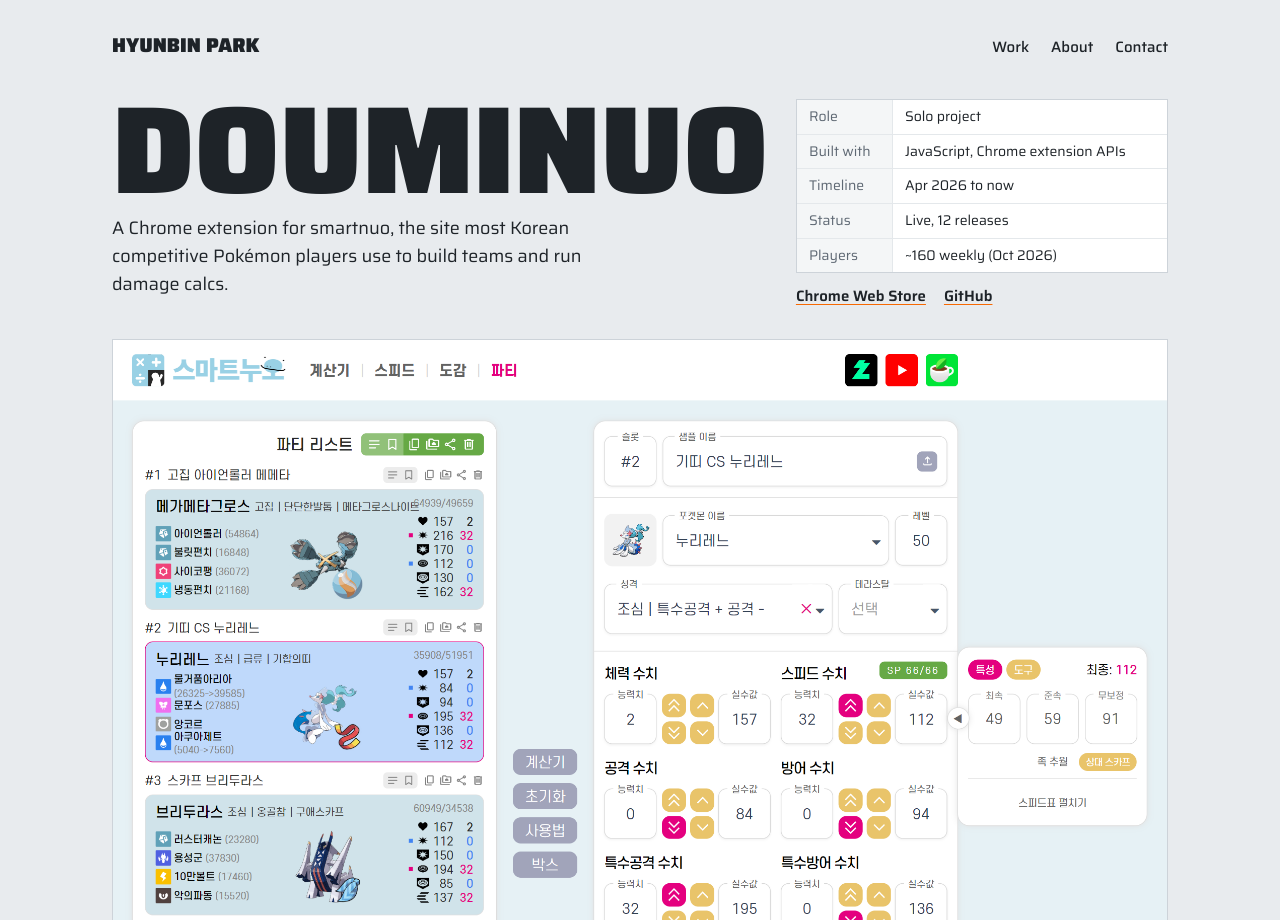
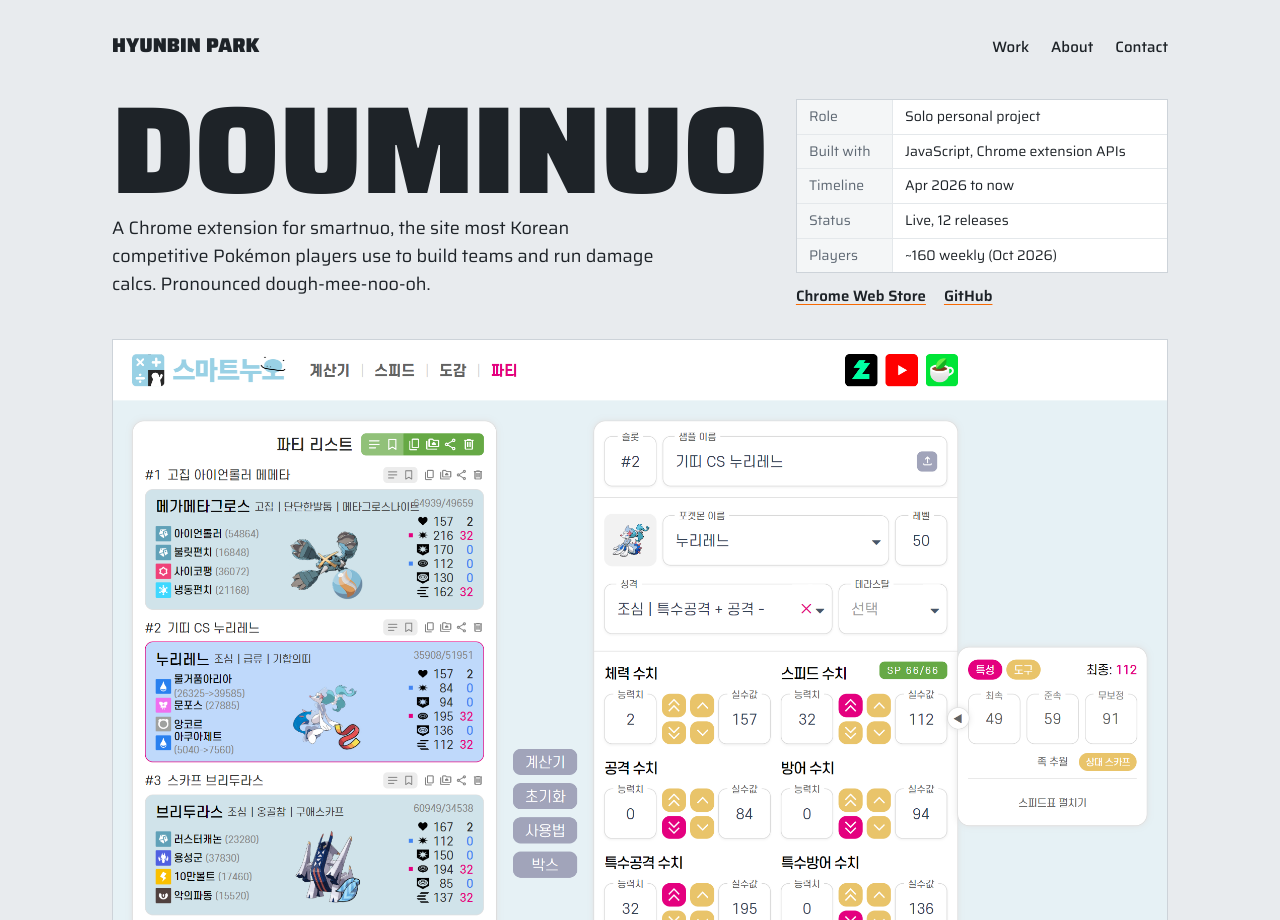
Before and after one commit to HyunbinPark2359/HyunbinPark2359.github.io, a plain HTML site: page douminuo.html in a window 1280 px wide. Shown: the top 920 px of the page. Drawn offline with Linux system fonts and the light colour scheme.

Commit message:
Label Douminuo as a solo personal project and add pronunciation

```diff
--- a/douminuo.html
+++ b/douminuo.html
@@ -18,11 +18,11 @@
   <header class="cs-head">
     <div>
       <h1 class="cs-title">Douminuo</h1>
-      <p class="sum">A Chrome extension for smartnuo, the site most Korean competitive Pokémon players use to build teams and run damage calcs.</p>
+      <p class="sum">A Chrome extension for smartnuo, the site most Korean competitive Pokémon players use to build teams and run damage calcs. Pronounced dough-mee-noo-oh.</p>
     </div>
     <div>
       <dl class="insp">
-        <dt>Role</dt><dd>Solo project</dd>
+        <dt>Role</dt><dd>Solo personal project</dd>
         <dt>Built with</dt><dd>JavaScript, Chrome extension APIs</dd>
         <dt>Timeline</dt><dd>Apr 2026 to now</dd>
         <dt>Status</dt><dd>Live, 12 releases</dd>
```
Also changed, not shown: index.html (+1 -1 lines).
